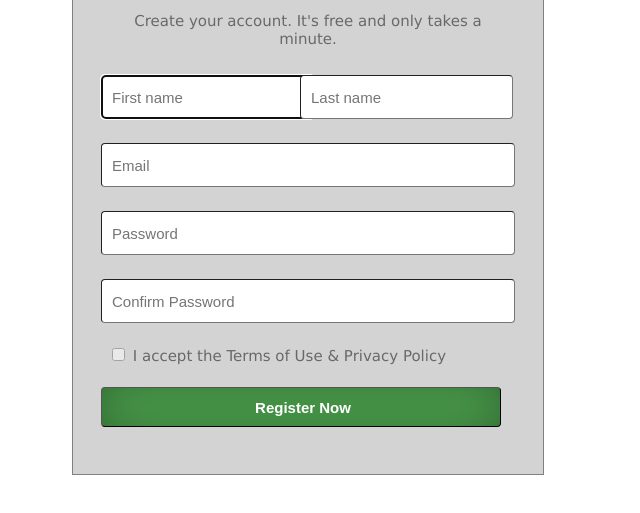
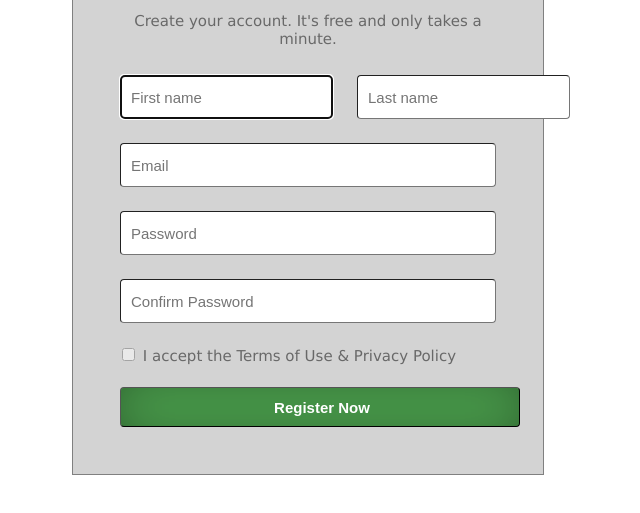
Before and after one commit to Ugin-gt/Forms-Register, a plain HTML site: page index.html in a window 1280 px wide. Shown: the part 107-620 px from the top of the page, without its empty margins (332-972 px from the left). Drawn offline with Linux system fonts and the light colour scheme.

Commit message:
Change class main-name

```diff
--- a/assets/css/style.css
+++ b/assets/css/style.css
@@ -65,7 +65,7 @@ html {
   height: 40px;
   font-size: 15px;
   padding-left: 10px;
-  margin: 12px -7px;
+  margin: 12px;
 }
 
 .sec-form {
@@ -78,7 +78,7 @@ html {
   text-align: left;
   font-size: 15px;
   font-weight: 200;
-  padding: 10px 0px;
+  padding: 10px;
   opacity: 0.5;
 }
 
```
